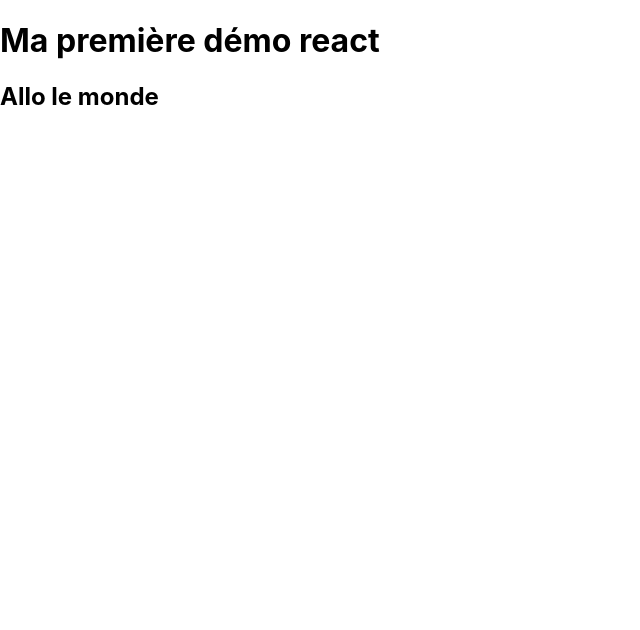
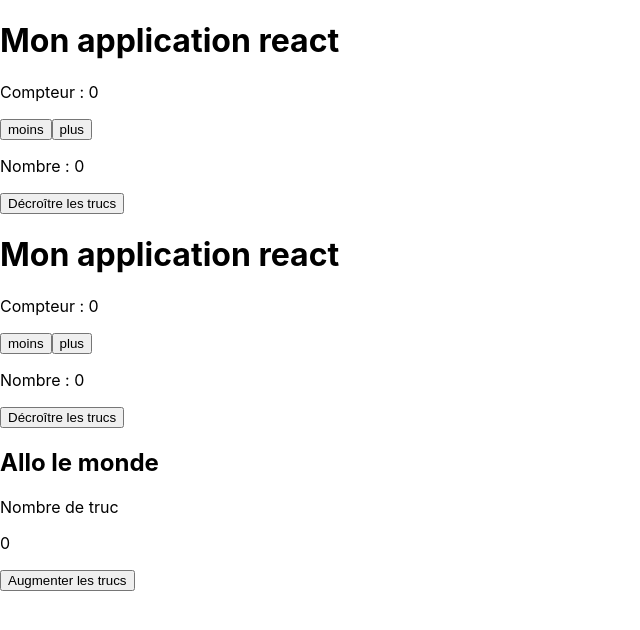
Before and after one commit to 41f-20626/react-demo-1, a React (Create React App) app: page / in a window 1280 px wide. Shown: the top 630 px of the page, without its empty margins (0-640 px from the left). Built offline with nearby package versions, Linux system fonts and the light colour scheme.

Commit message:
avec un composant stateful

```diff
--- a/src/component/App/App.js
+++ b/src/component/App/App.js
@@ -6,18 +6,49 @@ import Entete from '../Entete/Entete';
 export default class App extends React.Component{
   constructor(){
     super();
+    this.state = {  // État
+      compteur : 0
+    };
+
+    this.augmenter = this.augmenter.bind(this);
+    this.decroitre = this.decroitre.bind(this);
   }
 
+  augmenter(){
+    console.log("+1");
+    //this.state.compteur++;
+    this.setState(  {
+                      compteur : this.state.compteur+1
+                    }
+                  );
+    console.log(this.state.compteur);
+  }
+
+  decroitre(){
+    console.log("-1");
+    //this.state.compteur++;
+    this.setState({
+        compteur : this.state.compteur - 1
+    })
+    //this.props.nombre--;
+
+
+  }
   render(){
 
     // Il peut y avoir du code ici...
 
     return(
       <main>
-        <Entete />
+        <Entete titre="Mon application react" fctDecroitre={this.decroitre} nombre={this.state.compteur}/>
+        <Entete titre="Mon application react" fctDecroitre={this.decroitre} nombre={this.state.compteur}/>
 
         <article>
           <h1>Allo le monde</h1>
+          <p>Nombre de truc</p>
+          <p>{this.state.compteur}</p>
+          <button onClick={this.augmenter}>Augmenter les trucs</button>
+
         </article>
       </main>
 
--- a/src/component/Entete/Entete.js
+++ b/src/component/Entete/Entete.js
@@ -2,17 +2,36 @@ import './Entete.css';
 import React from 'react';
 
 export default class Entete extends React.Component{
-  constructor(){
-    super();
+  constructor(props){
+    super(props);
+
+    this.state = {compteur : props.nombre};
+
+    this.moins = this.moins.bind(this)
+    this.plus = this.plus.bind(this)
   }
 
+  plus(){
+      this.setState({
+          compteur : this.state.compteur + 1
+      });
+  }
+
+  moins(){
+    this.setState({
+        compteur : this.state.compteur - 1
+    });
+}
   render(){
-
+    const titre = this.props.titre || "Titre de l'application";
     // Il peut y avoir du code ici...
 
     return(
       <header>
-        <h1>Ma première démo react</h1>
+        <h1>{titre}</h1>
+        <p>Compteur : {this.state.compteur}</p> <button onClick={this.moins}>moins</button><button onClick={this.plus}>plus</button>
+        <p>Nombre : {this.props.nombre}</p>
+        <button onClick={this.props.fctDecroitre}>Décroître les trucs</button>
       </header>
     );
   }
```
